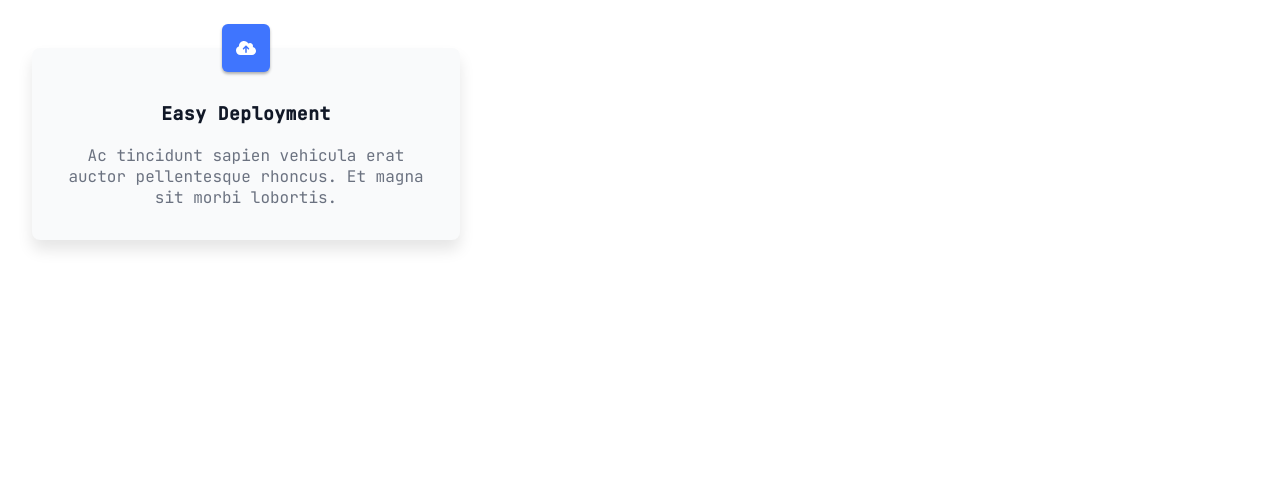
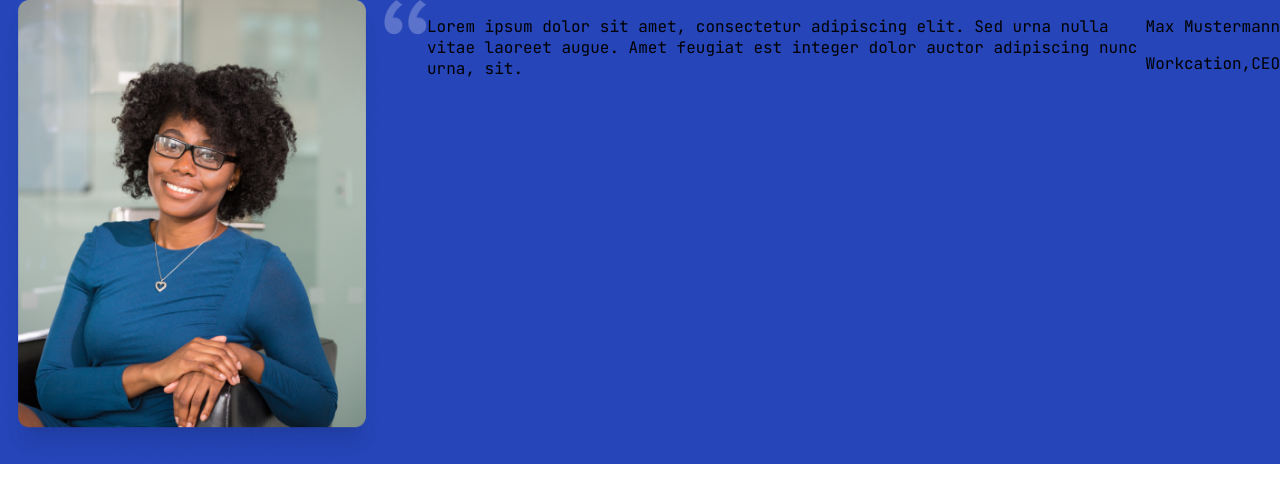
Before and after one commit to karuzoXam/Component-Library, a React (Vite) app in the folder ComponentLibrary/: page / in a window 1280 px wide. Shown: the top 502 px of the page. Built offline with nearby package versions, Linux system fonts and the light colour scheme.

Commit message:
added Testimonial component

```diff
--- a/ComponentLibrary/src/App.jsx
+++ b/ComponentLibrary/src/App.jsx
@@ -1,6 +1,8 @@
 import Badge from './Components/Badges/index';
 import Banner from './Components/Banners/index';
 import Card from './Components/Cards/index';
+// import Testimonial from './Components/Testimonials/index';
+import Testimonial from './Components/Testimonials/Testimonial';
 
 import { FontAwesomeIcon } from '@fortawesome/react-fontawesome';
 // import { faCloudArrowUp } from '@fortawesome/free-regular-svg-icons';
@@ -76,14 +78,24 @@ function App() {
         <Banner status="neutral" title="Congratulations" />
       </Banner.Container> */}
 
-      <Card.Container>
+      {/* <Card.Container>
         <Card
           icon={<FontAwesomeIcon icon={faCloudArrowUp} />}
           iconColor="#3F75FE"
           title="Easy Deployment"
           text="Ac tincidunt sapien vehicula erat auctor pellentesque rhoncus. Et magna sit morbi lobortis."
         />
-      </Card.Container>
+      </Card.Container> */}
+
+      {/* <Testimonial.Container></Testimonial.Container> */}
+      <div className="testimonial-container">
+        <Testimonial
+          imgSrc=".\src\assets\Image.png"
+          text="Lorem ipsum dolor sit amet, consectetur adipiscing elit. Sed urna nulla vitae laoreet augue. Amet feugiat est integer dolor auctor adipiscing nunc urna, sit. "
+          name="Max Mustermann"
+          job="Workcation,CEO"
+        />
+      </div>
     </>
   );
 }
--- /dev/null
+++ b/ComponentLibrary/src/Components/Testimonials/Testimonial.css
@@ -0,0 +1,26 @@
+.testimonial {
+  background-color: #2545b8;
+  display: flex;
+}
+
+.testimonial-img {
+  width: 384px;
+  height: 464px;
+}
+
+.testimonial-qoutes {
+  width: 43px;
+  height: 35px;
+}
+
+.testimonial-text {
+}
+
+.testimonial-info {
+}
+
+.testimonial-name {
+}
+
+.testimonial-job {
+}
--- /dev/null
+++ b/ComponentLibrary/src/Components/Testimonials/Testimonial.jsx
@@ -0,0 +1,21 @@
+import './Testimonial.css';
+
+export default function Testimonial({ imgSrc, text, name, job }) {
+  const className = imgSrc ? 'testimonial-with-img' : 'testimonial-without-img';
+
+  return (
+    <div className="testimonial">
+      <img
+        src={imgSrc}
+        alt={`A profile picture of ${name}, ${job}`}
+        className="testimonial-img"
+      ></img>
+      <img src=".\src\assets\Icon.png" alt="qoutes" className="testimonial-qoutes"></img>
+      <p className="testimonial-text">{text}</p>
+      <div className="testimonial-info">
+        <p className="testimonial-name">{name}</p>
+        <p className="testimonial-job">{job}</p>
+      </div>
+    </div>
+  );
+}
--- /dev/null
+++ b/ComponentLibrary/src/Components/Testimonials/TestimonialContainer.jsx
@@ -0,0 +1,5 @@
+import React from 'react';
+
+export default function TestimonialContainer() {
+  return <div>TestimonialContainer</div>;
+}
--- /dev/null
+++ b/ComponentLibrary/src/Components/Testimonials/TestimonialWithImage.jsx
@@ -0,0 +1,5 @@
+import './Testimonial.css';
+
+export default function TestimonialWithImage() {
+  return <div>TestimonialWithImage</div>;
+}
--- /dev/null
+++ b/ComponentLibrary/src/Components/Testimonials/TestimonialWithoutImage.jsx
@@ -0,0 +1,5 @@
+import React from 'react';
+
+export default function TestimonialWithoutImage() {
+  return <div>TestimonialWithoutImage</div>;
+}
--- /dev/null
+++ b/ComponentLibrary/src/Components/Testimonials/index.js
@@ -0,0 +1,6 @@
+// import Testimonial from './Testimonial';
+// import TestimonialContainer from './TestimonialContainer';
+
+// Testimonial.Container = TestimonialContainer;
+
+// export default Testimonial;
```
Also changed, not shown: ComponentLibrary/src/assets/Icon.png (added), ComponentLibrary/src/assets/Image.png (added).
